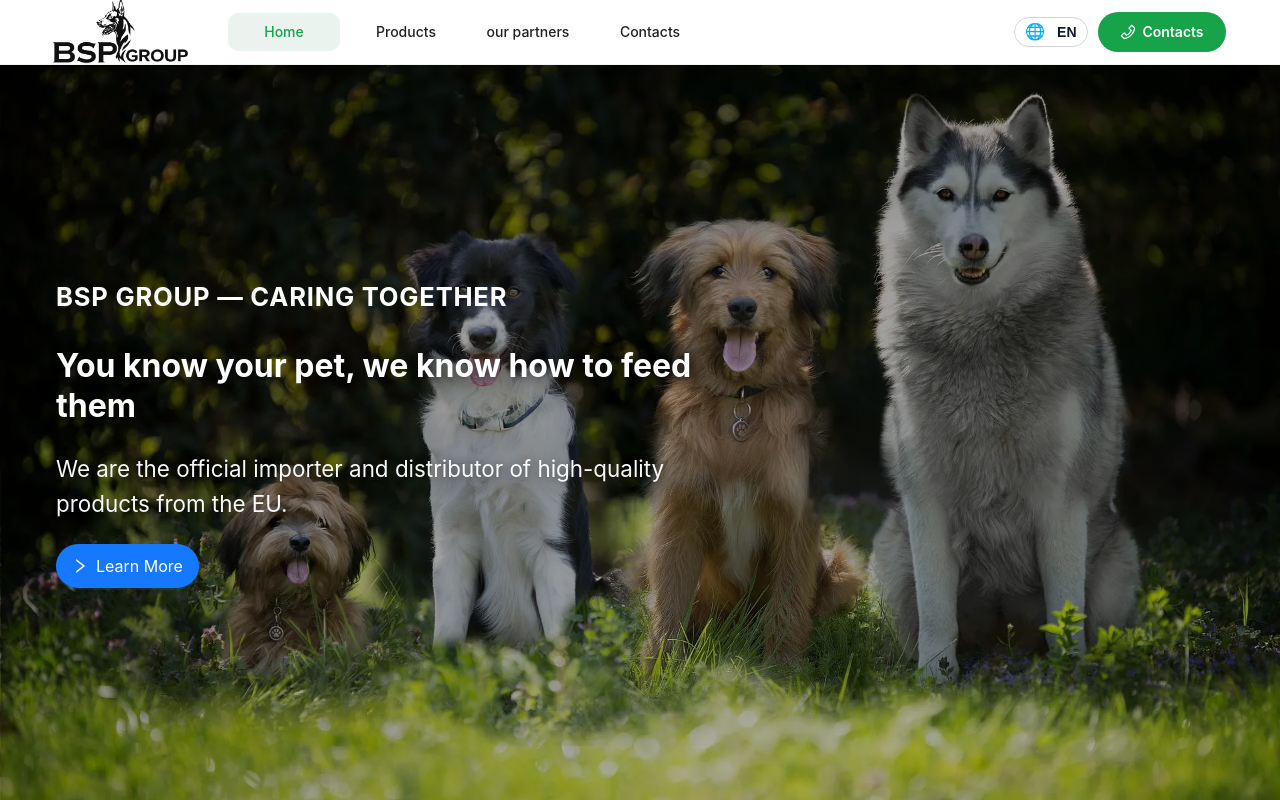
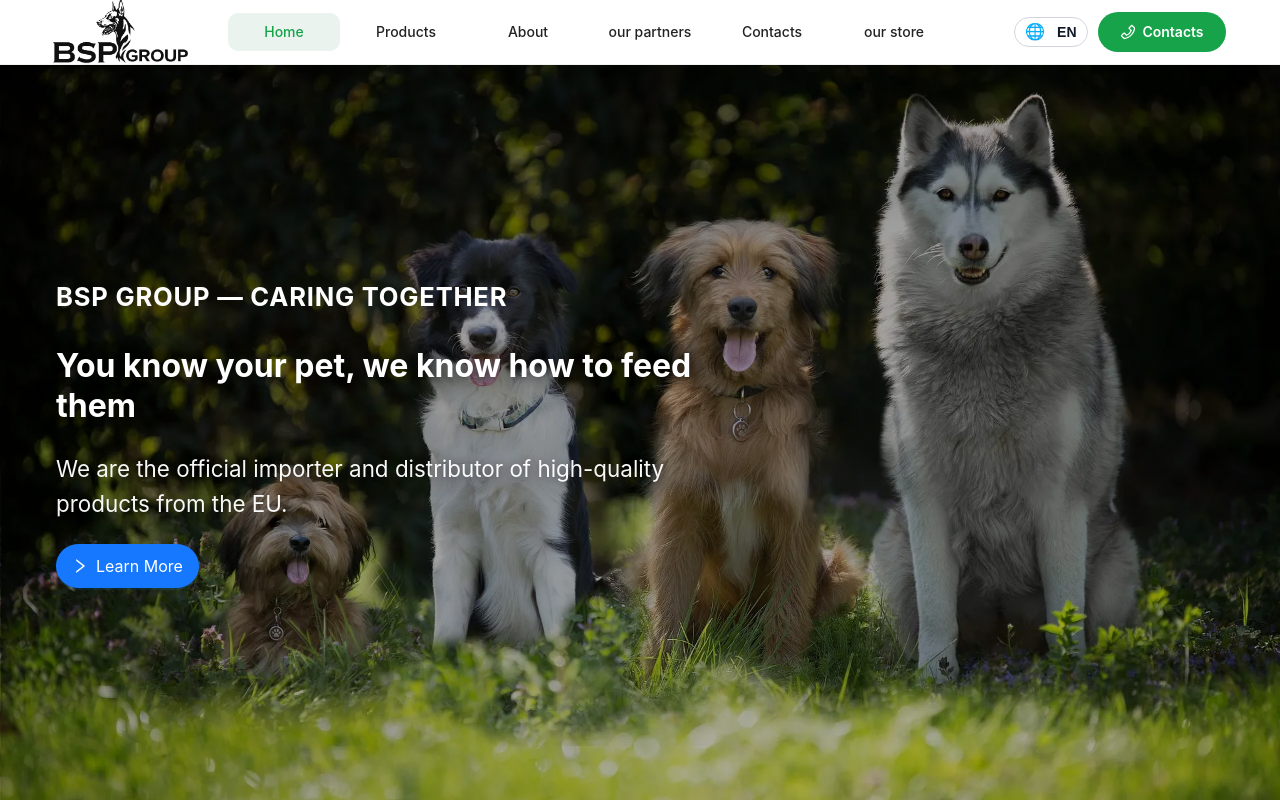
Before and after one commit to RomanGleba/bsp-about-CRA, a React (Create React App) app: page / in a window 1280 px wide. Built offline with nearby package versions, Linux system fonts and the light colour scheme.

Commit message:
add in navbar pages about and add link your marketplace

```diff
--- a/src/components/navbar/Navbar.jsx
+++ b/src/components/navbar/Navbar.jsx
@@ -14,24 +14,34 @@ export default function Navbar() {
     const [open, setOpen] = useState(false);
     const [scrolled, setScrolled] = useState(false);
 
+    // ===== Items (internal + external) =====
     const navItems = useMemo(
         () => [
-            { key: '/', label: t('header.home'), to: '/' },
-            { key: '/products', label: t('header.products'), to: '/products' },
-            { key: '/partners', label: t('header.partners'), to: '/partners' },
-            { key: '/contacts', label: t('header.contacts'), to: '/contacts' },
+            { key: '/',          label: t('header.home'),     to: '/' },
+            { key: '/products',  label: t('header.products'), to: '/products' },
+            { key: '/about',     label: t('header.about'),    to: '/about' },
+            { key: '/partners',  label: t('header.partners'), to: '/partners' },
+            { key: '/contacts',  label: t('header.contacts'), to: '/contacts' },
+            {
+                key: 'external',
+                label: t('header.marketplace'),
+                href: 'https://prom.ua/c3378143-lapkisvit.html',
+                external: true,
+            },
         ],
         [t]
     );
 
+    // ===== Active key only for internal routes =====
     const activeKey = useMemo(() => {
-        const match = navItems
-            .map((i) => i.key)
-            .filter((k) => pathname === k || pathname.startsWith(k + '/'))
+        const internal = navItems.filter(i => i.to).map(i => i.key);
+        const match = internal
+            .filter(k => pathname === k || pathname.startsWith(k + '/'))
             .sort((a, b) => b.length - a.length)[0];
         return match || '/';
     }, [pathname, navItems]);
 
+    // ===== Effects =====
     useEffect(() => {
         const onScroll = () => setScrolled(window.scrollY > 2);
         onScroll();
@@ -41,7 +51,7 @@ export default function Navbar() {
 
     useEffect(() => {
         const prev = document.body.style.overflow;
-        document.body.style.overflow = open ? 'hidden' : prev || '';
+        document.body.style.overflow = open ? 'hidden' : '';
         return () => { document.body.style.overflow = prev; };
     }, [open]);
 
@@ -54,6 +64,7 @@ export default function Navbar() {
 
     const toContacts = () => navigate('/contacts');
 
+    // ===== Render =====
     return (
         <header className={`${s.header} ${scrolled ? s.scrolled : ''}`} role="banner">
             <div className={s.inner}>
@@ -66,14 +77,27 @@ export default function Navbar() {
                     <ul className={s.menu}>
                         {navItems.map((i) => (
                             <li key={i.key}>
+                                {i.external ? (
+                                    <a
+                                        href={i.href}
+                                        target="_blank"
+                                        rel="noopener noreferrer"
+                                        className={s.navLink}
+                                    >
+                                        {i.label}
+                                    </a>
+                                ) : (
                                     <NavLink
                                         to={i.to}
                                         className={({ isActive }) =>
-                                        isActive || activeKey === i.key ? `${s.navLink} ${s.navLinkActive}` : s.navLink
+                                            isActive || activeKey === i.key
+                                                ? `${s.navLink} ${s.navLinkActive}`
+                                                : s.navLink
                                         }
                                     >
                                         {i.label}
                                     </NavLink>
+                                )}
                             </li>
                         ))}
                     </ul>
@@ -139,15 +163,29 @@ export default function Navbar() {
                     <ul>
                         {navItems.map((i) => (
                             <li key={i.key}>
+                                {i.external ? (
+                                    <a
+                                        href={i.href}
+                                        target="_blank"
+                                        rel="noopener noreferrer"
+                                        className={s.navLink}
+                                        onClick={() => setOpen(false)}
+                                    >
+                                        {i.label}
+                                    </a>
+                                ) : (
                                     <NavLink
                                         to={i.to}
                                         onClick={() => setOpen(false)}
                                         className={({ isActive }) =>
-                                        isActive || activeKey === i.key ? `${s.navLink} ${s.navLinkActive}` : s.navLink
+                                            isActive || activeKey === i.key
+                                                ? `${s.navLink} ${s.navLinkActive}`
+                                                : s.navLink
                                         }
                                     >
                                         {i.label}
                                     </NavLink>
+                                )}
                             </li>
                         ))}
                     </ul>
```
Lines whose indentation alone changed are shown as unchanged.
